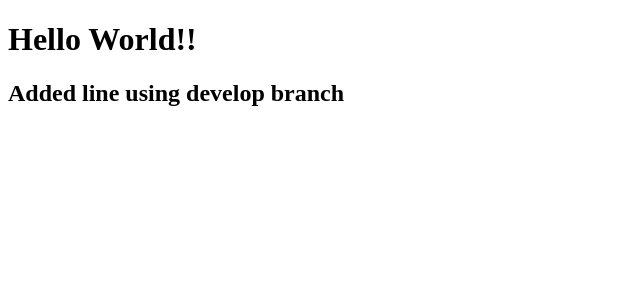
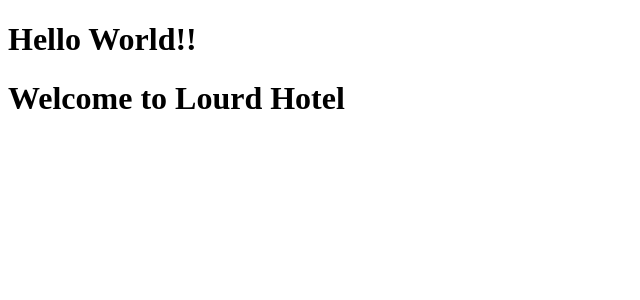
Before and after one commit to loubdelosreyesii/Basics_Angular, an Angular app: page / in a window 1280 px wide. Shown: the top 300 px of the page, without its empty margins (0-640 px from the left). Built offline with nearby package versions, Linux system fonts and the light colour scheme.

Commit message:
Binding Syntax - 01 Interpolation

```diff
--- a/src/app/app.component.html
+++ b/src/app/app.component.html
@@ -1,2 +1,2 @@
 <h1>Hello World!!</h1>
-<h2>Added line using develop branch</h2>
+<hotelinventory-rooms></hotelinventory-rooms>
--- a/src/app/rooms/rooms.component.html
+++ b/src/app/rooms/rooms.component.html
@@ -1 +1 @@
-<p>rooms works!</p>
+<h1>Welcome to {{ hotelName }}</h1>
--- a/src/app/rooms/rooms.component.ts
+++ b/src/app/rooms/rooms.component.ts
@@ -1,11 +1,13 @@
 import { Component, OnInit } from '@angular/core';
 
 @Component({
-  selector: 'app-rooms',
+  selector: 'hotelinventory-rooms',
   templateUrl: './rooms.component.html',
   styleUrls: ['./rooms.component.scss']
 })
 export class RoomsComponent implements OnInit {
+
+  hotelName :string = 'Lourd Hotel';
 
   constructor() { }
 
```
